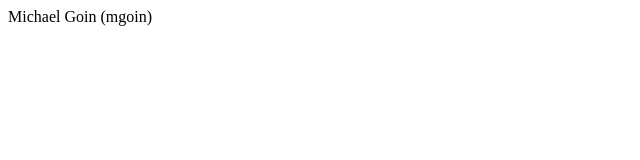
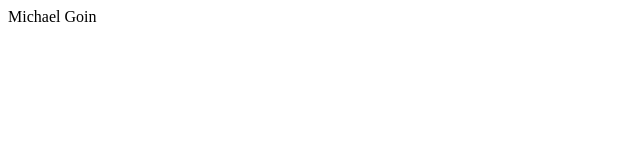
Before and after one commit to mgoin/webserver, a plain HTML site: page index.html in a window 1280 px wide. Shown: the full height of the page, 0-640 px from the left. Drawn offline with Linux system fonts and the light colour scheme.

Commit message:
Update index.html

```diff
--- a/index.html
+++ b/index.html
@@ -1,5 +1,5 @@
 <html>
     <body>
-        Michael Goin (mgoin)
+        Michael Goin
     </body>
 </html>
```
